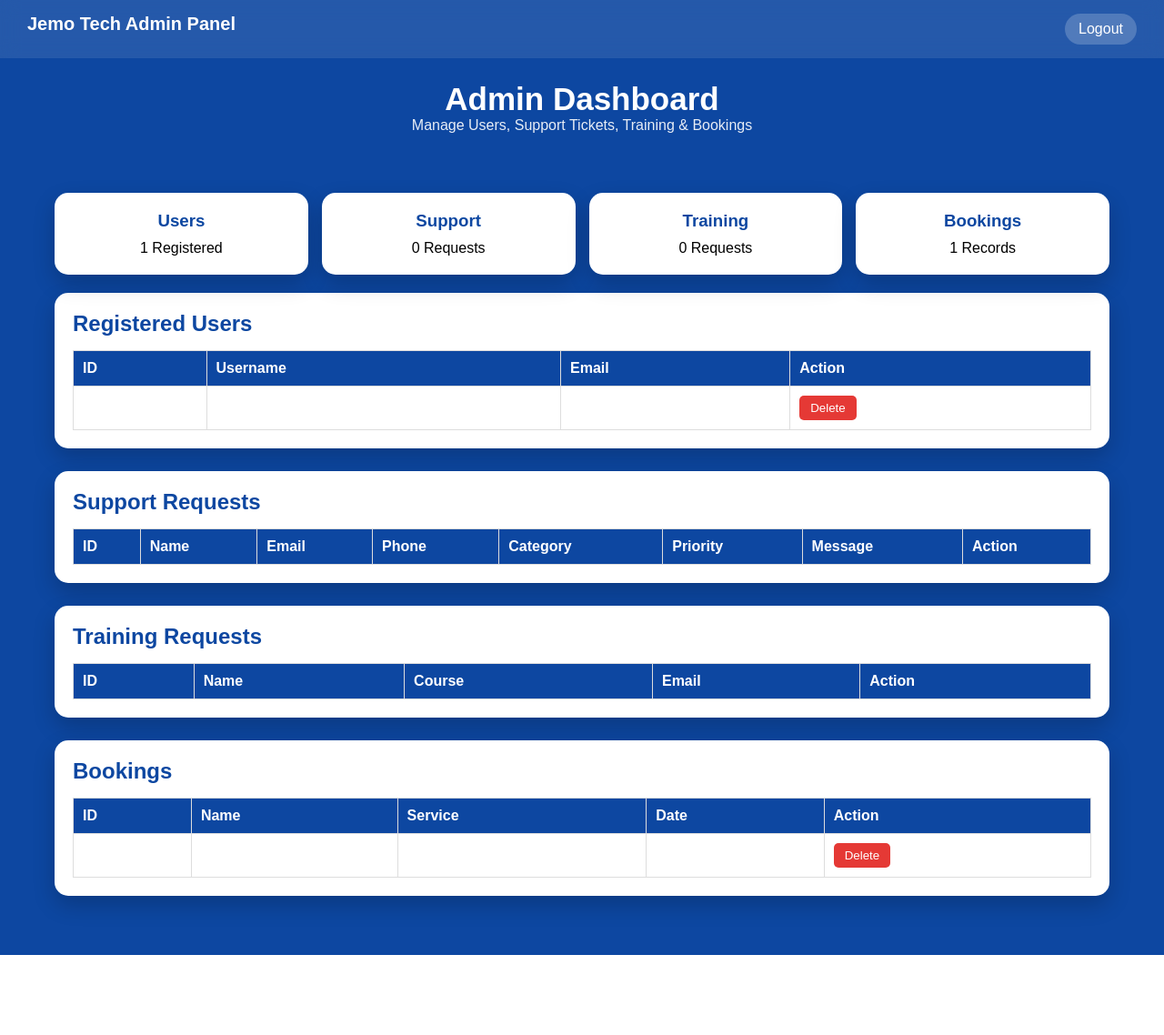
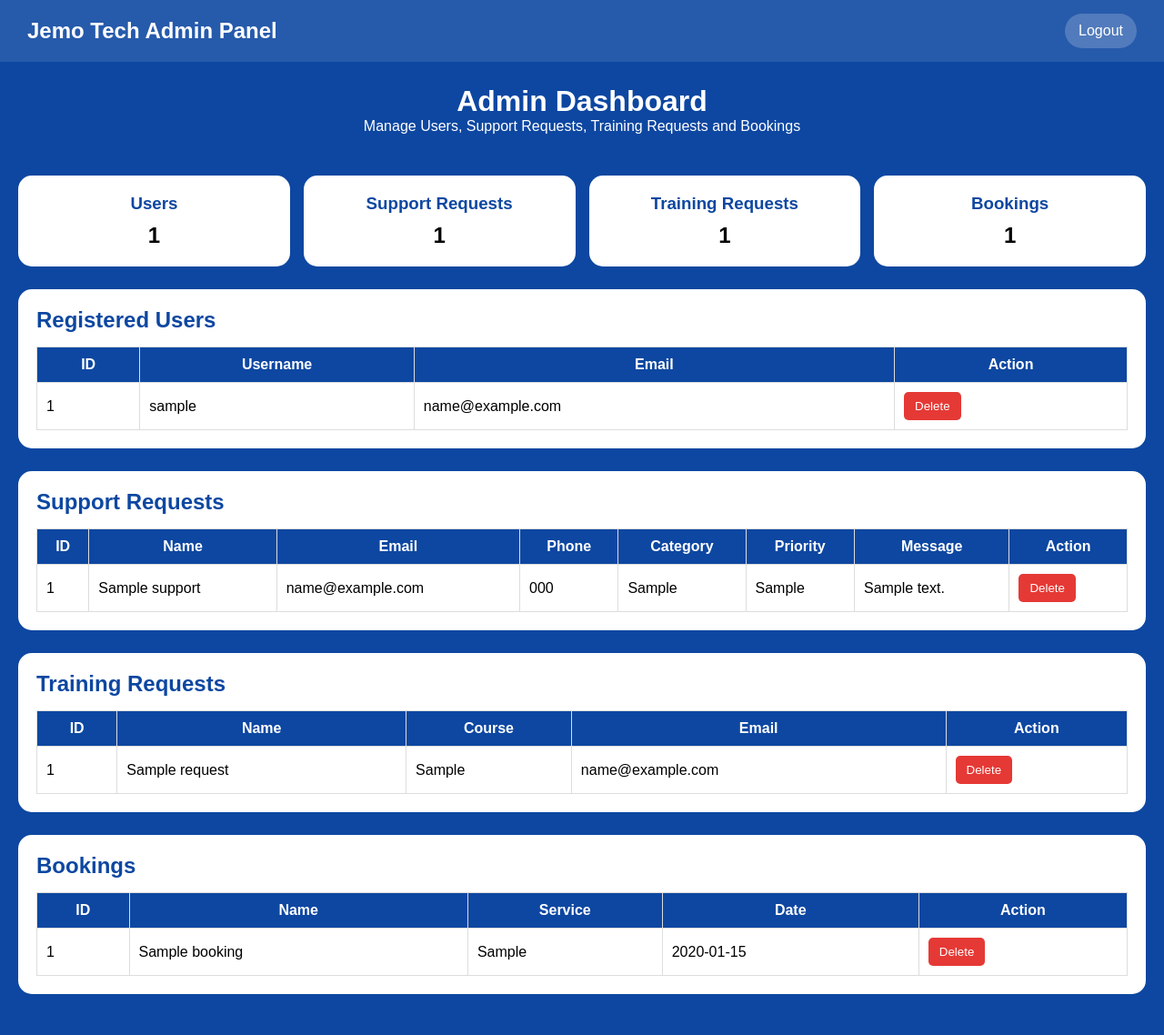
Before and after one commit to jamesmutisokiilu-coder/Jemo-tech-solutions, a Flask app: page /admin/dashboard in a window 1280 px wide. Shown: the whole page at 91% size. Before the commit the page ends 1050 px from the top, so only its background shows below. Run offline with Flask 3, Linux system fonts and the light colour scheme; the visitor is signed in with stand-in values (Sample User, id 1); tables that the repository leaves empty hold one stand-in row (values such as "Sample post"); lists and menus that the app fills with data are empty; some libraries are stand-ins or nearby versions.

Commit message:
Update admin_dashboard.html

```diff
--- a/templates/admin_dashboard.html
+++ b/templates/admin_dashboard.html
@@ -7,75 +7,71 @@
 
 <style>
 
-/* RESET */
 *{
     margin:0;
     padding:0;
     box-sizing:border-box;
-    font-family:Arial, sans-serif;
+    font-family:Arial,sans-serif;
 }
 
 body{
     background:#0d47a1;
 }
 
-/* TOP BAR */
 .navbar{
     display:flex;
     justify-content:space-between;
+    align-items:center;
     padding:15px 30px;
     background:rgba(255,255,255,0.1);
-    backdrop-filter:blur(10px);
     color:white;
-}
-
-.navbar h2{
-    font-size:20px;
 }
 
 .navbar a{
     text-decoration:none;
     color:white;
+    padding:10px 15px;
     background:rgba(255,255,255,0.2);
-    padding:8px 15px;
     border-radius:20px;
-    transition:0.3s;
 }
 
-.navbar a:hover{
-    background:white;
-    color:#0d47a1;
-}
-
-/* HEADER */
 .header{
     text-align:center;
     color:white;
     padding:25px;
 }
 
-.header h1{
-    font-size:35px;
-}
-
-.header p{
-    opacity:0.9;
-}
-
-/* CONTAINER */
 .container{
-    max-width:1200px;
-    margin:20px auto;
+    max-width:1300px;
+    margin:auto;
     padding:20px;
 }
 
-/* SECTION */
+.grid{
+    display:grid;
+    grid-template-columns:repeat(auto-fit,minmax(220px,1fr));
+    gap:15px;
+    margin-bottom:25px;
+}
+
+.card{
+    background:white;
+    padding:20px;
+    border-radius:15px;
+    text-align:center;
+}
+
+.card h3{
+    color:#0d47a1;
+    margin-bottom:10px;
+}
+
 .section{
     background:white;
     padding:20px;
     border-radius:15px;
     margin-bottom:25px;
-    box-shadow:0 10px 25px rgba(0,0,0,0.2);
+    overflow-x:auto;
 }
 
 .section h2{
@@ -83,7 +79,6 @@ body{
     margin-bottom:15px;
 }
 
-/* TABLE */
 table{
     width:100%;
     border-collapse:collapse;
@@ -92,7 +87,6 @@ table{
 th,td{
     border:1px solid #ddd;
     padding:10px;
-    text-align:left;
 }
 
 th{
@@ -100,123 +94,106 @@ th{
     color:white;
 }
 
-/* DELETE BUTTON */
-button{
-    padding:6px 12px;
-    border:none;
-    border-radius:5px;
+.delete-btn{
     background:#e53935;
     color:white;
+    border:none;
+    padding:8px 12px;
+    border-radius:5px;
     cursor:pointer;
-    transition:0.3s;
 }
 
-button:hover{
+.delete-btn:hover{
     background:#c62828;
 }
 
-/* GRID DASH CARDS */
-.grid{
-    display:grid;
-    grid-template-columns:repeat(auto-fit,minmax(250px,1fr));
-    gap:15px;
-    margin-bottom:20px;
-}
-
-.card{
-    background:white;
+.empty{
+    text-align:center;
+    color:gray;
     padding:20px;
-    border-radius:15px;
-    text-align:center;
-    box-shadow:0 10px 25px rgba(0,0,0,0.2);
-}
-
-.card h3{
-    color:#0d47a1;
-    margin-bottom:10px;
-}
-
-/* MOBILE */
-@media(max-width:768px){
-    .navbar{
-        flex-direction:column;
-        gap:10px;
-        text-align:center;
-    }
 }
 
 </style>
-
 </head>
 
 <body>
 
-<!-- TOP BAR -->
 <div class="navbar">
     <h2>Jemo Tech Admin Panel</h2>
-    <a href="/logout">Logout</a>
+    <a href="/admin/logout">Logout</a>
 </div>
 
-<!-- HEADER -->
 <div class="header">
     <h1>Admin Dashboard</h1>
-    <p>Manage Users, Support Tickets, Training & Bookings</p>
+    <p>Manage Users, Support Requests, Training Requests and Bookings</p>
 </div>
 
 <div class="container">
 
-<!-- DASH CARDS -->
 <div class="grid">
 
     <div class="card">
         <h3>Users</h3>
-        <p>{{ users|length }} Registered</p>
+        <h2>{{ users_count }}</h2>
     </div>
 
     <div class="card">
-        <h3>Support</h3>
-        <p>{{ support|length }} Requests</p>
+        <h3>Support Requests</h3>
+        <h2>{{ support_count }}</h2>
     </div>
 
     <div class="card">
-        <h3>Training</h3>
-        <p>{{ training|length }} Requests</p>
+        <h3>Training Requests</h3>
+        <h2>{{ training_count }}</h2>
     </div>
 
     <div class="card">
         <h3>Bookings</h3>
-        <p>{{ bookings|length }} Records</p>
+        <h2>{{ bookings_count }}</h2>
     </div>
 
 </div>
 
 <!-- USERS -->
+
 <div class="section">
 <h2>Registered Users</h2>
+
+{% if users %}
 <table>
 <tr>
-<th>ID</th><th>Username</th><th>Email</th><th>Action</th>
+<th>ID</th>
+<th>Username</th>
+<th>Email</th>
+<th>Action</th>
 </tr>
 
-{% for u in users %}
+{% for user in users %}
 <tr>
-<td>{{ u[0] }}</td>
-<td>{{ u[1] }}</td>
-<td>{{ u[2] }}</td>
+<td>{{ user.id }}</td>
+<td>{{ user.username }}</td>
+<td>{{ user.email }}</td>
 <td>
-<form method="POST" action="/delete_user/{{ u[0] }}">
-<button>Delete</button>
+<form action="/delete_user/{{ user.id }}" method="POST">
+<button class="delete-btn">Delete</button>
 </form>
 </td>
 </tr>
 {% endfor %}
+
 </table>
+{% else %}
+<p class="empty">No registered users found.</p>
+{% endif %}
+
 </div>
 
 <!-- SUPPORT -->
+
 <div class="section">
 <h2>Support Requests</h2>
 
+{% if supports %}
 <table>
 
 <tr>
@@ -230,81 +207,102 @@ button:hover{
 <th>Action</th>
 </tr>
 
-{% for s in support %}
+{% for s in supports %}
 <tr>
-
 <td>{{ s.id }}</td>
-
 <td>{{ s.name }}</td>
-
 <td>{{ s.email }}</td>
-
 <td>{{ s.phone }}</td>
-
 <td>{{ s.category }}</td>
-
 <td>{{ s.priority }}</td>
-
 <td>{{ s.message }}</td>
-
 <td>
-        <form method="POST" action="/delete_support/{{ s.id }}">
-            <button type="submit">Delete</button>
+<form action="/delete_support/{{ s.id }}" method="POST">
+<button class="delete-btn">Delete</button>
 </form>
 </td>
-
 </tr>
 {% endfor %}
 
 </table>
+{% else %}
+<p class="empty">No support requests found.</p>
+{% endif %}
+
 </div>
 
 <!-- TRAINING -->
+
 <div class="section">
 <h2>Training Requests</h2>
+
+{% if trainings %}
 <table>
+
 <tr>
-<th>ID</th><th>Name</th><th>Course</th><th>Email</th><th>Action</th>
+<th>ID</th>
+<th>Name</th>
+<th>Course</th>
+<th>Email</th>
+<th>Action</th>
 </tr>
 
-{% for t in training %}
+{% for t in trainings %}
 <tr>
-<td>{{ t[0] }}</td>
-<td>{{ t[1] }}</td>
-<td>{{ t[2] }}</td>
-<td>{{ t[3] }}</td>
+<td>{{ t.id }}</td>
+<td>{{ t.name }}</td>
+<td>{{ t.course }}</td>
+<td>{{ t.email }}</td>
 <td>
-<form method="POST" action="/delete_training/{{ t[0] }}">
-<button>Delete</button>
+<form action="/delete_training/{{ t.id }}" method="POST">
+<button class="delete-btn">Delete</button>
 </form>
 </td>
 </tr>
 {% endfor %}
+
 </table>
+{% else %}
+<p class="empty">No training requests found.</p>
+{% endif %}
+
 </div>
 
 <!-- BOOKINGS -->
+
 <div class="section">
 <h2>Bookings</h2>
+
+{% if bookings %}
 <table>
+
 <tr>
-<th>ID</th><th>Name</th><th>Service</th><th>Date</th><th>Action</th>
+<th>ID</th>
+<th>Name</th>
+<th>Service</th>
+<th>Date</th>
+<th>Action</th>
 </tr>
 
 {% for b in bookings %}
 <tr>
-<td>{{ b[0] }}</td>
-<td>{{ b[1] }}</td>
-<td>{{ b[2] }}</td>
-<td>{{ b[3] }}</td>
+<td>{{ b.id }}</td>
+<td>{{ b.name }}</td>
+<td>{{ b.service }}</td>
+<td>{{ b.date }}</td>
 <td>
-<form method="POST" action="/delete_booking/{{ b[0] }}">
-<button>Delete</button>
+<form action="/delete_booking/{{ b.id }}" method="POST">
+<button class="delete-btn">Delete</button>
 </form>
 </td>
 </tr>
 {% endfor %}
+
 </table>
+{% else %}
+<p class="empty">No bookings found.</p>
+{% endif %}
+
 </div>
 
 </div>
```
Lines whose indentation alone changed are shown as unchanged.
